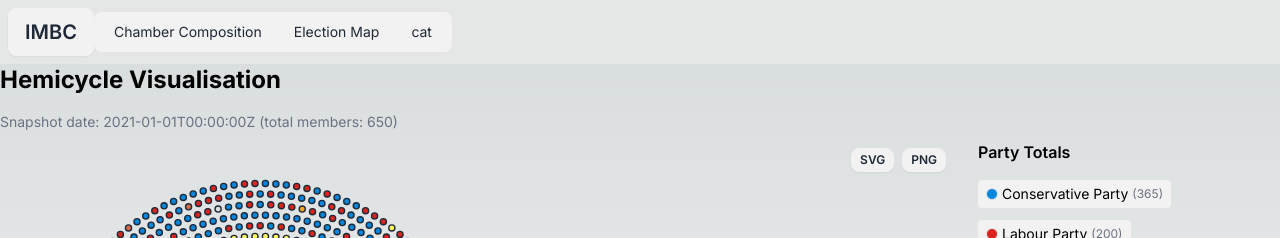
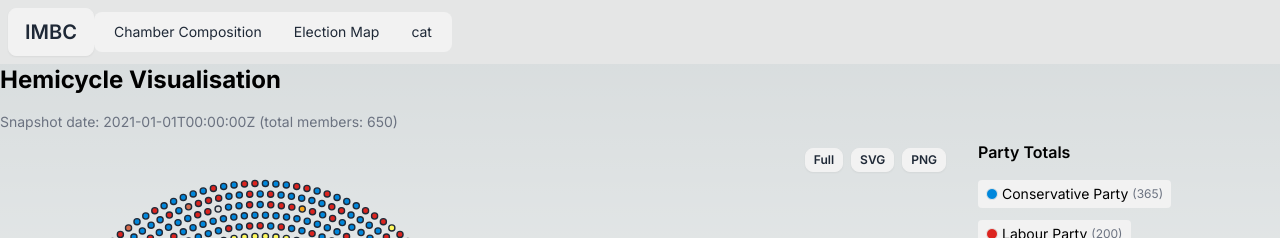
Before and after one commit to thoroc/civitas, a Next.js app: page /parliament in a window 1280 px wide. Shown: the top 238 px of the page. Built offline with nearby package versions, Linux system fonts and the light colour scheme.

Commit message:
feat(parliament): add compact/full tooltip toggle with fade transition and persistence

```diff
--- a/src/app/parliament/HemicycleReact.tsx
+++ b/src/app/parliament/HemicycleReact.tsx
@@ -15,6 +15,12 @@ const HemicycleReact = ({ members, width = 900, height = 480 }: HemicycleReactPr
   const svgRef = useRef<SVGSVGElement | null>(null);
   const [seatScale, setSeatScale] = useState(1);
   const [tooltip, setTooltip] = useState<{ x: number; y: number; member: Member } | null>(null);
+  const [compactTooltip, setCompactTooltip] = useState<boolean>(() => {
+    if (typeof window === 'undefined') return true;
+    try { return localStorage.getItem('parliamentTooltipMode') !== 'full'; } catch { return true; }
+  });
+  const [tooltipVisible, setTooltipVisible] = useState(false);
+  const [tooltipFade, setTooltipFade] = useState(false);
 
   const { apply } = useParliamentFilters();
   const visibleMembers = apply(members);
@@ -147,7 +153,7 @@ const HemicycleReact = ({ members, width = 900, height = 480 }: HemicycleReactPr
     }
     const offsetY = -h / 2;
     return (
-      <g transform={`translate(${tooltip.x}, ${tooltip.y})`} pointerEvents="none">
+      <g transform={`translate(${tooltip.x}, ${tooltip.y})`} pointerEvents="none" className={tooltipFade ? 'opacity-100 transition-opacity duration-100' : 'opacity-0 transition-opacity duration-100'}>
         <rect x={offsetX} y={offsetY} rx={3} ry={3} width={w} height={h} fill="#111827" opacity={0.9} />
         <text x={offsetX + 4} y={offsetY + 11} fill="#fff" fontSize={9} fontFamily="system-ui, sans-serif">
           {displayedPrimary}
@@ -165,6 +171,14 @@ const HemicycleReact = ({ members, width = 900, height = 480 }: HemicycleReactPr
     <div ref={containerRef} className="w-full mx-auto">
       <div className="relative w-full" style={{ paddingBottom: `${aspectPaddingPercent}%` }}>
         <div className="absolute top-2 right-2 flex gap-2 z-20">
+          <button type="button" className="btn btn-xs" onClick={() => {
+            setCompactTooltip(c => {
+              const next = !c; try { localStorage.setItem('parliamentTooltipMode', next ? 'compact' : 'full'); } catch {}
+              return next;
+            });
+          }} aria-label={compactTooltip ? 'Switch to full tooltip' : 'Switch to compact tooltip'}>
+            {compactTooltip ? 'Full' : 'Compact'}
+          </button>
           <button type="button" className="btn btn-xs" onClick={downloadSVG} aria-label="Download SVG hemicycle">SVG</button>
           <button type="button" className="btn btn-xs" onClick={downloadPNG} aria-label="Download PNG hemicycle">PNG</button>
         </div>
@@ -185,10 +199,10 @@ const HemicycleReact = ({ members, width = 900, height = 480 }: HemicycleReactPr
               fill={s.member?.party?.color || '#808080'}
               stroke="#1f2937"
               strokeWidth={0.4 / seatScale}
-              onMouseEnter={() => setTooltip({ x: s.x, y: s.y, member: s.member })}
-              onMouseLeave={() => setTooltip(null)}
-              onFocus={() => setTooltip({ x: s.x, y: s.y, member: s.member })}
-              onBlur={() => setTooltip(null)}
+              onMouseEnter={() => { setTooltip({ x: s.x, y: s.y, member: s.member }); setTooltipVisible(true); setTooltipFade(true); }}
+              onMouseLeave={() => { setTooltipFade(false); setTimeout(() => { setTooltipVisible(false); setTooltip(null); }, 120); }}
+              onFocus={() => { setTooltip({ x: s.x, y: s.y, member: s.member }); setTooltipVisible(true); setTooltipFade(true); }}
+              onBlur={() => { setTooltipFade(false); setTimeout(() => { setTooltipVisible(false); setTooltip(null); }, 120); }}
               tabIndex={0}
             />
           ))}
```
